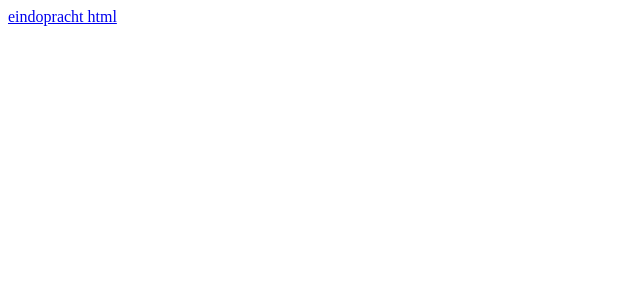
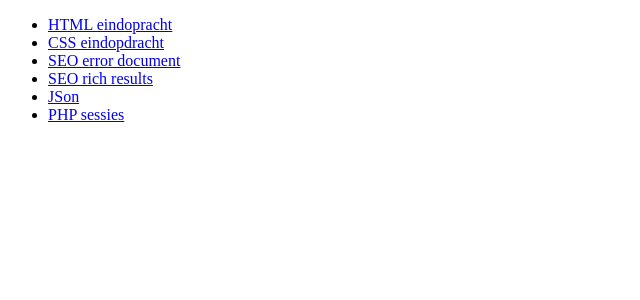
Before and after one commit to spppie/REA_work, a PHP site: page / in a window 1280 px wide. Before the commit the part shown is almost empty. Shown: the top 300 px of the page, without its empty margins (0-640 px from the left). Run offline with PHP 8.4, Linux system fonts and the light colour scheme.

Commit message:
Update index.php

```diff
--- a/index.php
+++ b/index.php
@@ -6,6 +6,13 @@
         <title>Document</title>
     </head>
     <body>
-        <a href="./HTML/eindopdracht/index.html">eindopracht html</a>
+        <ul>
+            <li><a href="./HTML/eindopdracht/index.html">HTML eindopracht</a></li>
+            <li><a href="./CSS/eindopracht/index.html">CSS eindopdracht</a></li>
+            <li><a href="./SEO/errordocument opdracht 2/index.html">SEO error document</a></li>
+            <li><a href="./SEO/richresult opdracht 4/index.html">SEO rich results</a></li>
+            <li><a href="./JS/JSon opdracht 4/index.html">JSon</a></li>
+            <li><a href="./PHP/sessie opdracht 4/index.php">PHP sessies</a></li>
+        </ul>
     </body>
 </html>
```
